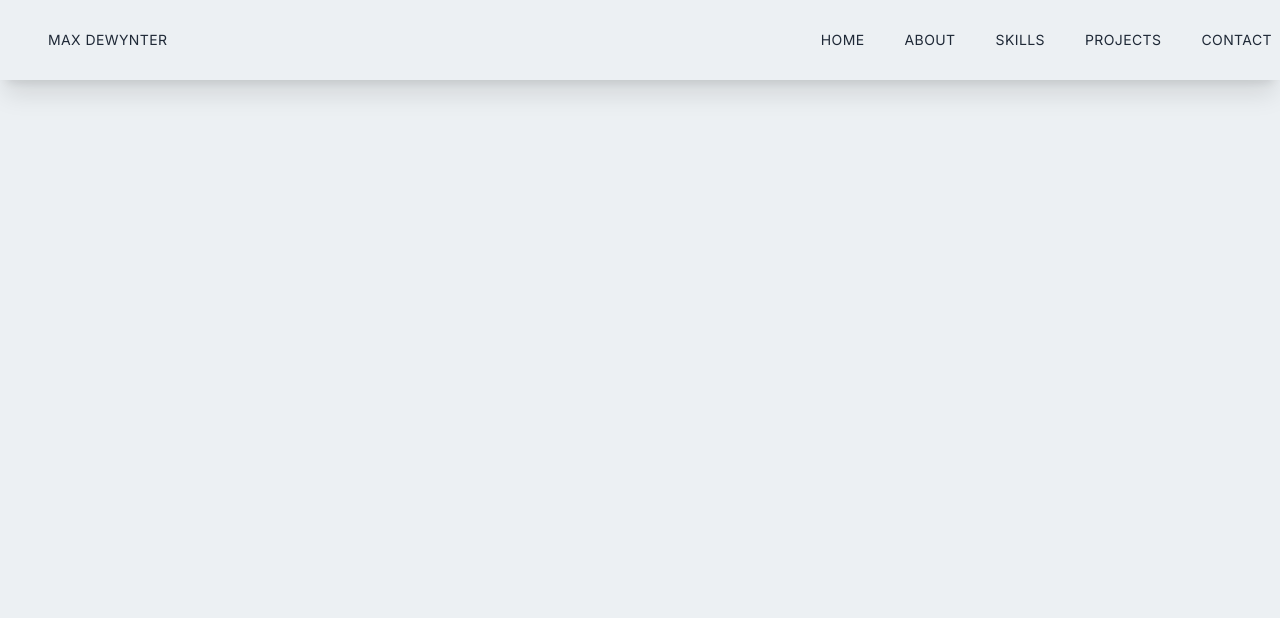
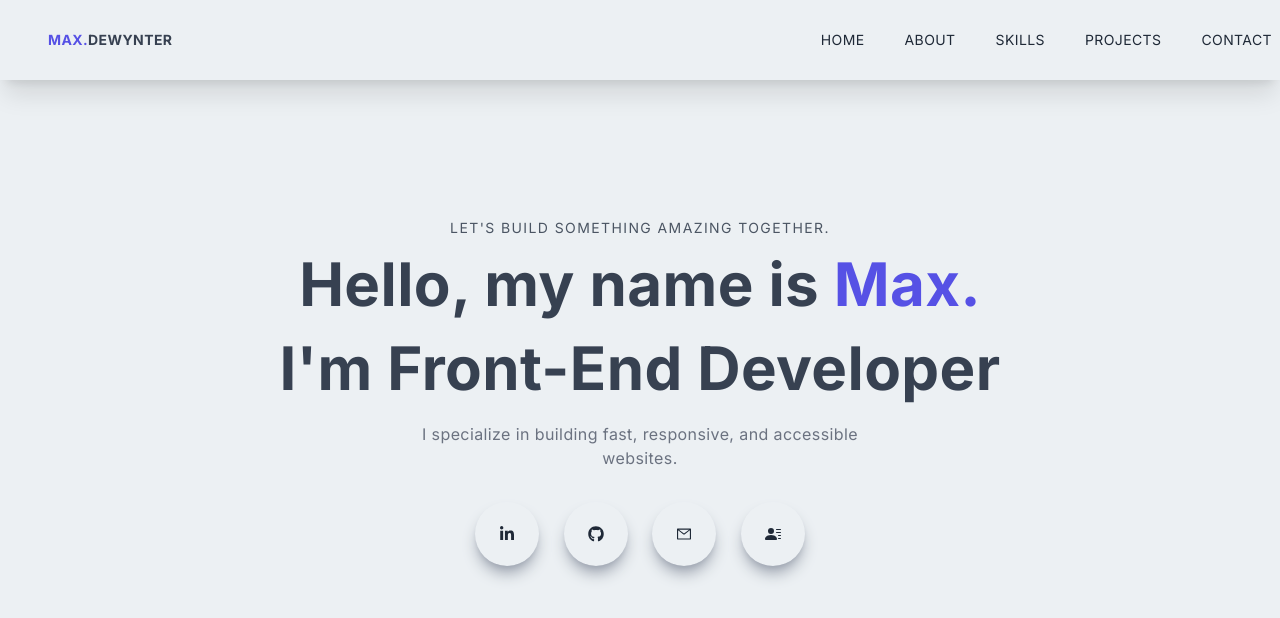
Before and after one commit to maxlearns2code/my-portfolio, a Next.js app: page / in a window 1280 px wide. Shown: the top 618 px of the page. Built offline with nearby package versions, Linux system fonts and the light colour scheme.

Commit message:
add main section

```diff
--- /dev/null
+++ b/app/components/Main.tsx
@@ -0,0 +1,6 @@
+const Main = () => {
+  return (
+
+  );
+};
+export default Main;
--- a/app/components/Navbar.tsx
+++ b/app/components/Navbar.tsx
@@ -1,3 +1,5 @@
+"use client";
+
 import Link from "next/link";
 import { useState } from "react";
 import { AiOutlineClose, AiOutlineMail, AiOutlineMenu } from "react-icons/ai";
@@ -12,7 +14,9 @@ const Navbar = () => {
   return (
     <div className="fixed w-full h-20 shadow-xl z-[100]">
       <div className="flex justify-between items-center w-full h-full px-2 2xl:px-16">
-        <p className="ml-10 text-sm uppercase hover:border-b">Max Dewynter</p>
+        <p className="ml-10 font-bold text-sm uppercase text-[#5651e5] hover:border-b">
+          Max.<span className="text-gray-700">Dewynter</span>
+        </p>
         <div>
           <ul className="hidden md:flex">
             <Link href="/">
@@ -41,7 +45,9 @@ const Navbar = () => {
         </div>
       </div>
       <div
-        className={nav ? "md:hidden fixed left-0 top-0 w-full h-screen bg-black/70" : ""}
+        className={
+          nav ? "md:hidden fixed left-0 top-0 w-full h-screen bg-black/70" : ""
+        }
       >
         <div
           className={
@@ -52,7 +58,9 @@ const Navbar = () => {
         >
           <div>
             <div className="flex w-full items-center justify-between">
-              <p className="text-1xl uppercase">Max Dewynter</p>
+              <p className="text-1xl uppercase text-[#5651e5]">
+                Max.<span className="text-gray-700">Dewynter</span>
+              </p>
               <div
                 onClick={HandleNav}
                 className="rounded-full shadow-lg shadow-gray-400 p-3 cursor-pointer"
--- a/app/layout.tsx
+++ b/app/layout.tsx
@@ -1,6 +1,9 @@
+
+
 import type { Metadata } from "next";
 import { Inter } from "next/font/google";
 import "./globals.scss";
+import Header from "./components/Navbar";
 
 const inter = Inter({ subsets: ["latin"] });
 
@@ -16,7 +19,10 @@ export default function RootLayout({
 }>) {
   return (
     <html lang="en">
-      <body className={inter.className}>{children}</body>
+      <body className={inter.className}>
+        <Header />
+        {children}
+        </body>
     </html>
   );
 }
--- a/app/page.tsx
+++ b/app/page.tsx
@@ -1,7 +1,36 @@
-"use client";
+import { AiOutlineMail } from "react-icons/ai";
+import { BsPersonLinesFill } from "react-icons/bs";
+import { FaGithub, FaLinkedinIn } from "react-icons/fa";
 
-import NavBar from "./components/Navbar";
-
-export default function Page() {
-  return <NavBar />;
+export default function Home() {
+  return (
+    <div className="w-full h-screen text-center">
+      <div className="max-w-[1440px] w-full h-full mx-auto p-2 flex justify-center items-center">
+        <div>
+          <p className="uppercase text-sm tracking-widest text-gray-600">Let&apos;s build something amazing together.</p>
+          <h1 className="py-4 text-gray-700">
+            Hello, my name is <span className="text-[#5651e5]">Max.</span>
+          </h1>
+          <h1 className="py-2 text-gray-700">I&apos;m Front-End Developer</h1>
+          <p className="py-4 text-gray-500 max-w-[70%] m-auto">
+            I specialize in building fast, responsive, and accessible websites.
+          </p>
+          <div className="flex items-center justify-between max-w-[330px] m-auto py-4">
+            <div className="rounded-full shadow-lg shadow-gray-400 p-6 cursor-pointer hover:scale-110 ease-in duration-300">
+              <FaLinkedinIn />
+            </div>
+            <div className="rounded-full shadow-lg shadow-gray-400 p-6 cursor-pointer hover:scale-110 ease-in duration-300">
+              <FaGithub />
+            </div>
+            <div className="rounded-full shadow-lg shadow-gray-400 p-6 cursor-pointer hover:scale-110 ease-in duration-300">
+              <AiOutlineMail />
+            </div>
+            <div className="rounded-full shadow-lg shadow-gray-400 p-6 cursor-pointer hover:scale-110 ease-in duration-300">
+              <BsPersonLinesFill />
+            </div>
+          </div>
+        </div>
+      </div>
+    </div>
+  );
 }
```
Also changed, not shown: 1 other file (tests, documents, lock files or other folders).
